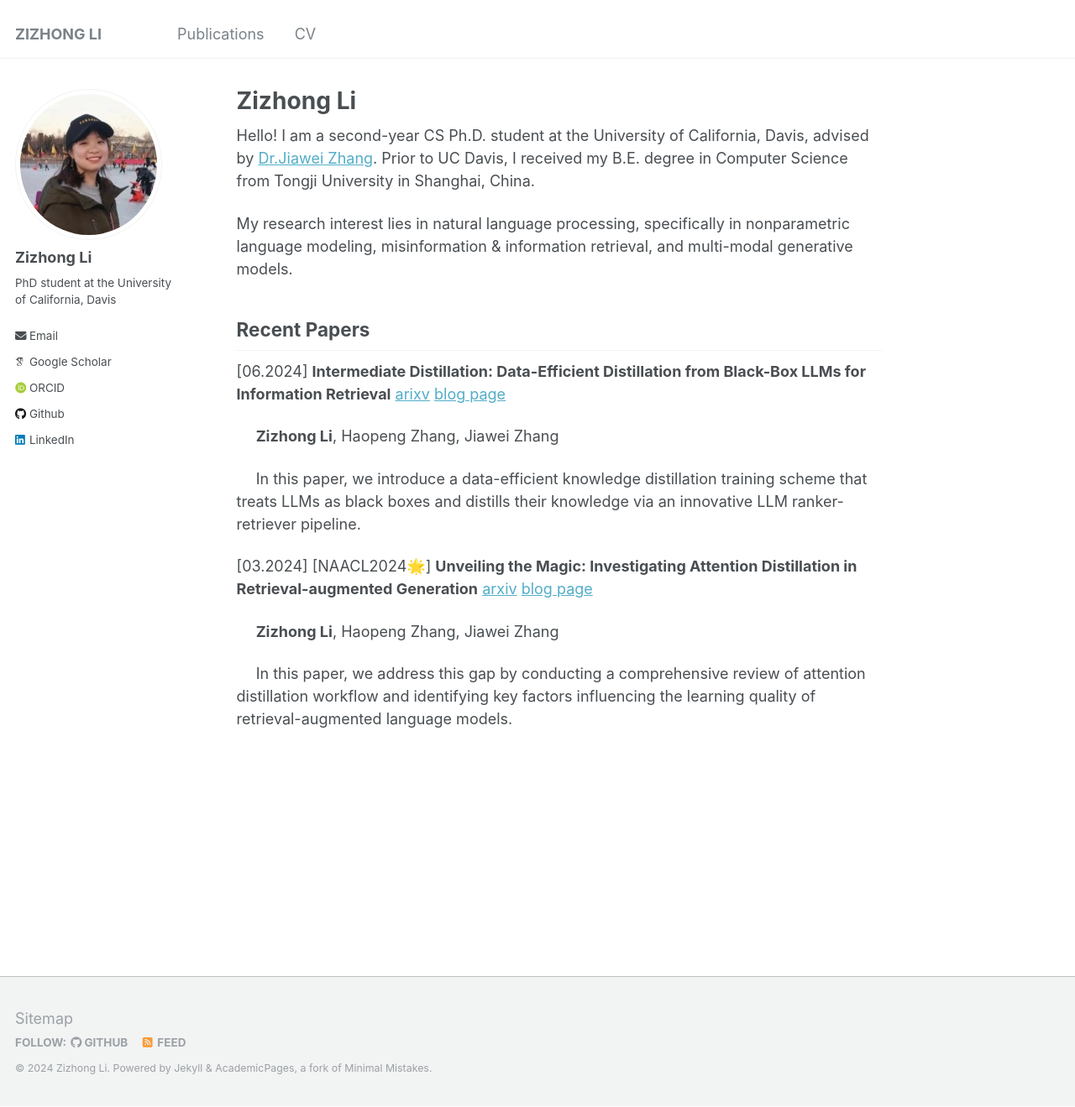
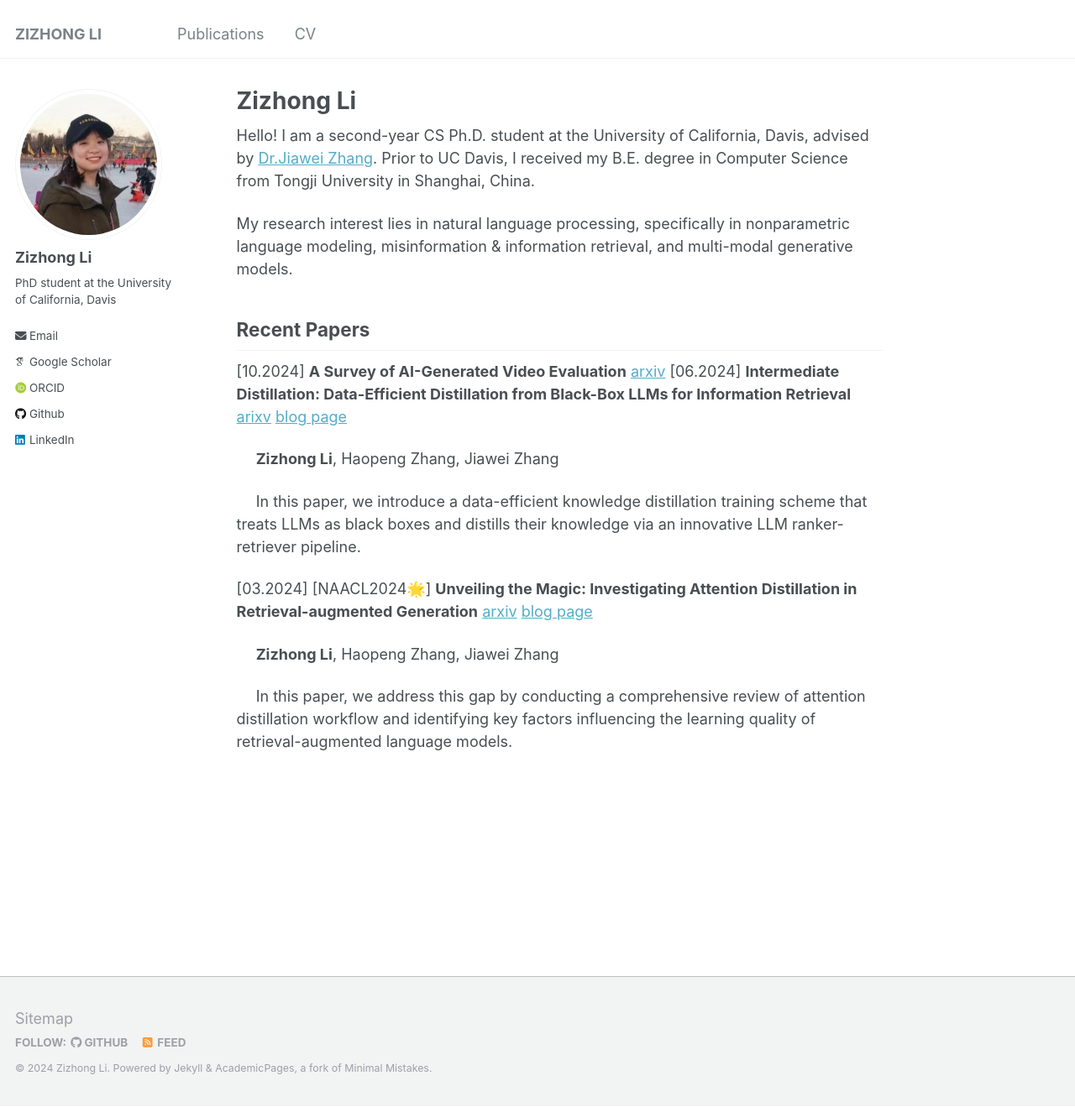
Before and after one commit to lizizhong/lizizhong.github.io, a Jekyll site: the page built from _pages/about.md, in a window 1280 px wide and 1319 px high. Shown: the whole window at 84% size. Built offline with Jekyll 4.4.1, drawn with Linux system fonts in a browser that asks for light colours; some web fonts are replaced.

Commit message:
Update about.md

```diff
--- a/_pages/about.md
+++ b/_pages/about.md
@@ -14,6 +14,7 @@ My research interest lies in natural language processing, specifically in nonpar
 
 Recent Papers
 ------
+[10.2024] **A Survey of AI-Generated Video Evaluation**  [arxiv](https://arxiv.org/pdf/2410.19884)
 [06.2024] **Intermediate Distillation: Data-Efficient Distillation from Black-Box LLMs for Information Retrieval**  [arixv](https://arxiv.org/abs/2406.12169)  [blog page](https://lizizhong.github.io/publication/2024-06-18-paper-intermediate-distillation-number-3)
 
 &emsp; **Zizhong Li**, Haopeng Zhang, Jiawei Zhang
```
